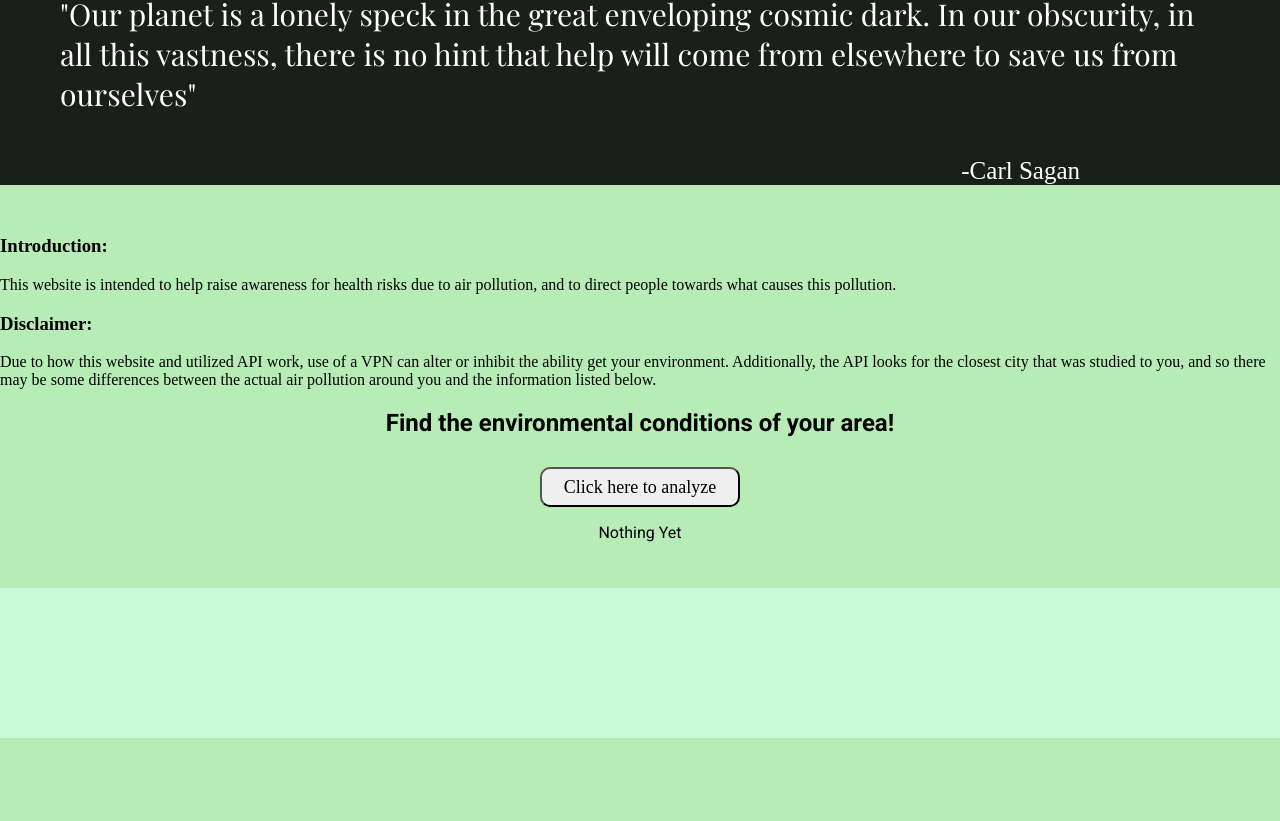
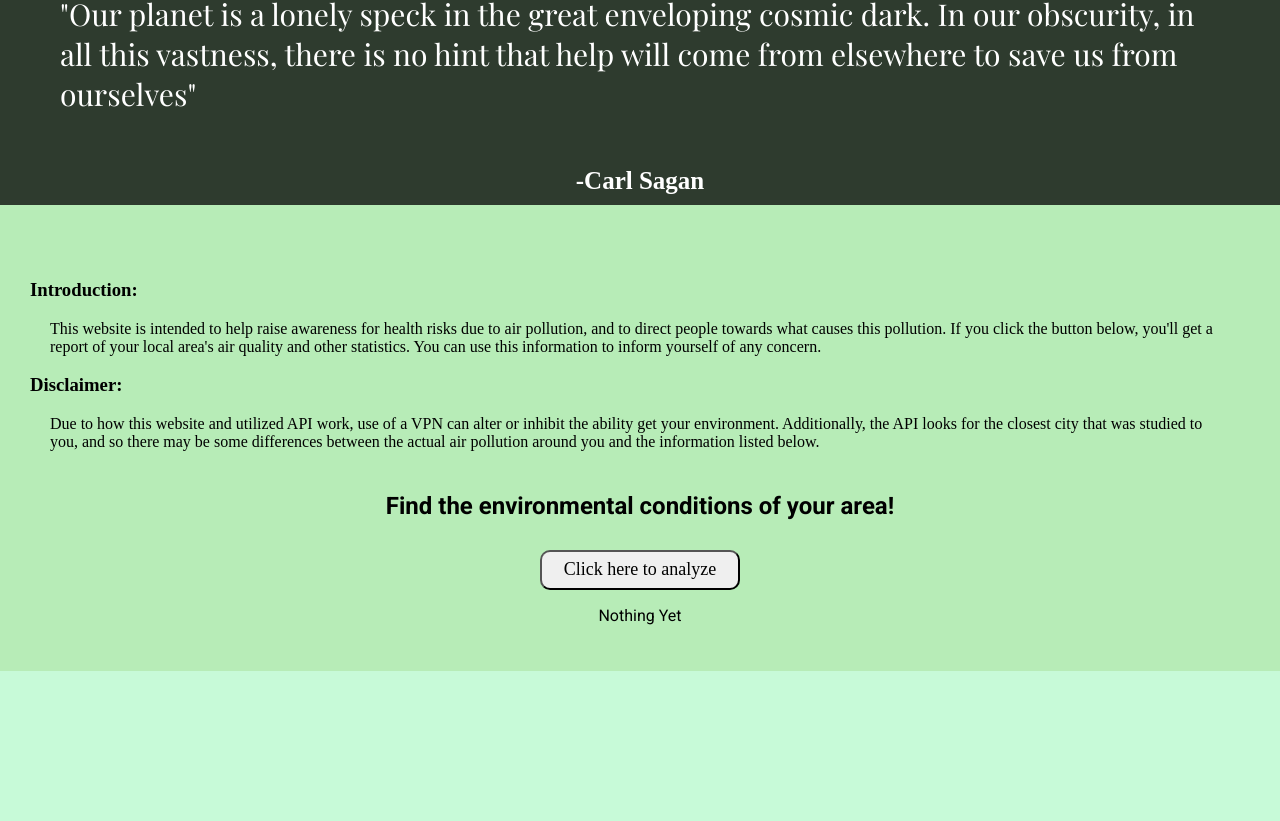
Before and after one commit to cyanryann/hacktivism-II, a plain HTML site: page index.html in a window 1280 px wide. Shown: the part 110-931 px from the top of the page. Before the commit the page ends 848 px from the top, so only its background shows below. Drawn offline with nearby package versions, Linux system fonts and the light colour scheme; a web font is replaced by a local one.

Commit message:
Final changes to UI

```diff
--- a/index.html
+++ b/index.html
@@ -25,10 +25,13 @@
             <h3>Introduction:</h3>
             <p>
                 This website is intended to help raise awareness for health risks due to air pollution, and to direct people towards what causes this pollution.
+                If you click the button below, you'll get a report of your local area's air quality and other statistics.
+                You can use this information to inform yourself of any concern.
             </p>
             <h3>Disclaimer:</h3>
             <p>
-                Due to how this website and utilized API work, use of a VPN can alter or inhibit the ability get your environment. Additionally, the API looks for the closest city that was studied to you, and so there may be some differences between the actual air pollution around you and the information listed below.
+                Due to how this website and utilized API work, use of a VPN can alter or inhibit the ability get your environment.
+                Additionally, the API looks for the closest city that was studied to you, and so there may be some differences between the actual air pollution around you and the information listed below.
             </p>
         </div>
         <h2> Find the environmental conditions of your area!</h2>
--- a/style.css
+++ b/style.css
@@ -14,6 +14,7 @@ body {
 header {
     display: flex;
     background-image: linear-gradient(to right, rgb(30, 138, 30), rgb(122, 211, 122));
+    padding: 0 20px;
 }
 header > h3 {
     font-size: 30px;
@@ -29,7 +30,7 @@ h2 {
     font-family: "Roboto";
 }
 .quote {
-    background-color: rgb(24, 32, 24);
+    background-color: rgb(46, 59, 46);
     color: white
 }
 .quote p {
@@ -40,11 +41,11 @@ h2 {
     margin: 0;
 }
 .quote h4 {
-    text-align:right;
-    padding-right: 200px;
+    text-align:center;
     margin-bottom: 50px;
-    font-weight: 500;
+    font-weight: 500px;
     font-size: 25px;
+    padding: 10px;
 }
 .center {
     align-items: center;
@@ -106,3 +107,9 @@ button:active {
     transform: rotateX(-90deg);
     transform-origin: top center;
 }
+.discussion {
+    padding: 5px 30px;
+}
+.discussion > p{
+    padding: 0 20px;
+}
```
